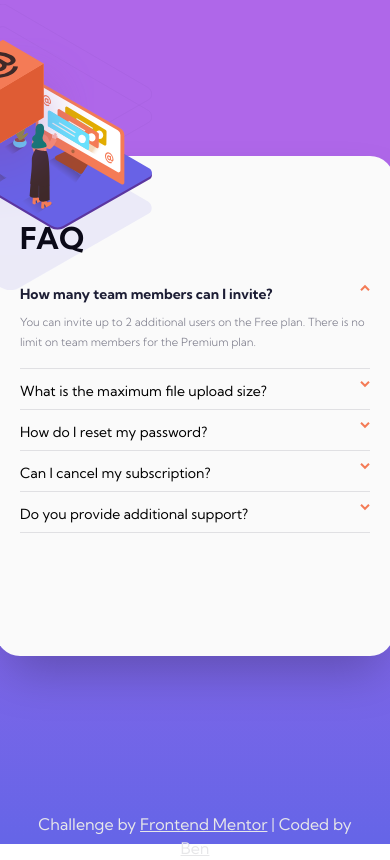
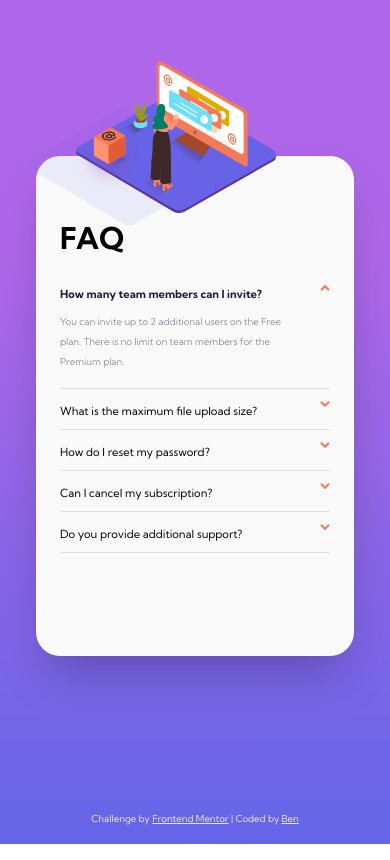
Before and after one commit to remtaine/fem-faq-accordion-card, a React (Create React App) app: page / in a window 390 px wide. Both pictures are taken after a click on the button "How many team members can I invite?". Built offline with nearby package versions, Linux system fonts and the light colour scheme.

Commit message:
Add mobile styling

```diff
--- a/src/components/AccordionItem.js
+++ b/src/components/AccordionItem.js
@@ -10,13 +10,13 @@ function AccordionItem(props) {
   };
 
   return (
-    <section className="w-[350px] border-b-[1px] border-fem-neutral-200 border-opacity-20">
-      <button onClick={toggleAccordion} className={"text-sm py-2 accordion w-full flex gap-4 justify-between duration-300 hover:text-fem-primary-200 " + (isOpened ? "font-bold text-fem-primary-100" : "")}>
+    <section className="w-[270px] lg:w-[350px] border-b-[1px] border-fem-neutral-200 border-opacity-20">
+      <button onClick={toggleAccordion} className={"text-[0.7rem] lg:text-sm py-2 accordion w-full flex gap-1 lg:gap-4 justify-between duration-300 ease-in-out hover:text-fem-primary-200 " + (isOpened ? "font-bold text-fem-primary-100" : "")}>
         {props.title}
-        <div className='flex items-center'><img src={ButtonImg} alt="" className={"duration-300 shrink-0 " + (isOpened ? "rotate-180" : "")} /></div>
+        <div className='flex items-center'><img src={ButtonImg} alt="" className={"duration-300 ease-in-out shrink-0 " + (isOpened ? "rotate-180" : "")} /></div>
       </button>
 
-      <div className={"text-[0.7rem] text-fem-neutral-200 font-light panel w-full mb-4 overflow-hidden " +
+      <div className={"text-[0.6rem] lg:text-[0.7rem] text-fem-neutral-200 font-light panel w-5/6 lg:w-full mb-4 overflow-hidden " +
       (isOpened ? "" : "hidden")}>
         {props.children}
       </div>
--- a/src/components/Footer.js
+++ b/src/components/Footer.js
@@ -2,7 +2,7 @@ import React from 'react'
 
 function Footer() {
   return (
-    <footer className="text-fem-neutral-300 text-center px-6 h-[2rem]">
+    <footer className="text-fem-neutral-300 text-center px-6 h-[2rem] text-[0.6rem] sm:text-sm">
         Challenge by <a href="https://www.frontendmentor.io?ref=challenge" className='underline hover:font-bold'>Frontend Mentor</a> | Coded by <a href="https://github.com/remtaine#" className='underline hover:font-bold'>Ben</a>
     </footer>
   )
--- a/src/components/Illustration.js
+++ b/src/components/Illustration.js
@@ -5,16 +5,16 @@ import DesktopBG from '../images/desktop/bg-pattern-desktop.svg';
 
 function Illustration() {
   return (
-    <div className="absolute -translate-y-1/2 lg:-translate-y-0 w-1/2 lg:relative lg:shrink-0 flex ">
+    <div className="absolute -translate-y-[95px] translate-x-20 lg:-translate-x-0 lg:-translate-y-0 lg:relative flex w-[200px] lg:w-full">
         <div className="relative lg:overflow-hidden h-full flex items-center">
-            <img src={DesktopBG} alt="" className="absolute h-auto -translate-x-[45%] -translate-y-[5%] scale-150" />
+            <img src={DesktopBG} alt="" className="absolute h-auto -translate-x-[45%] -translate-y-[5%] lg:scale-150" />
             <img src={DesktopIllustration} alt="" className="-translate-x-[20%] " />
             {/* <img src={DesktopBox} alt="" className="absolute left-0 -translate-x-[70%]" /> */}
         </div>
             {/* <img src={DesktopBG} alt="" className="absolute" /> */}
             {/* <img src={DesktopIllustration} alt="" className="-translate-x-[20%]" /> */}
-        <div className="h-full flex items-center">
-            <img src={DesktopBox} alt="" className="absolute left-0 -translate-x-[48.5%] translate-y-[26%]" />
+        <div className="h-full flex items-center ">
+            <img src={DesktopBox} alt="" className="absolute bottom-0 w-1/3 lg:w-fulll lg:bottom-auto left-0 -translate-x-[60%] lg:-translate-x-[48.5%] -translate-y-[35%] lg:translate-y-[26%]" />
         </div>
     </div>
   )
```
